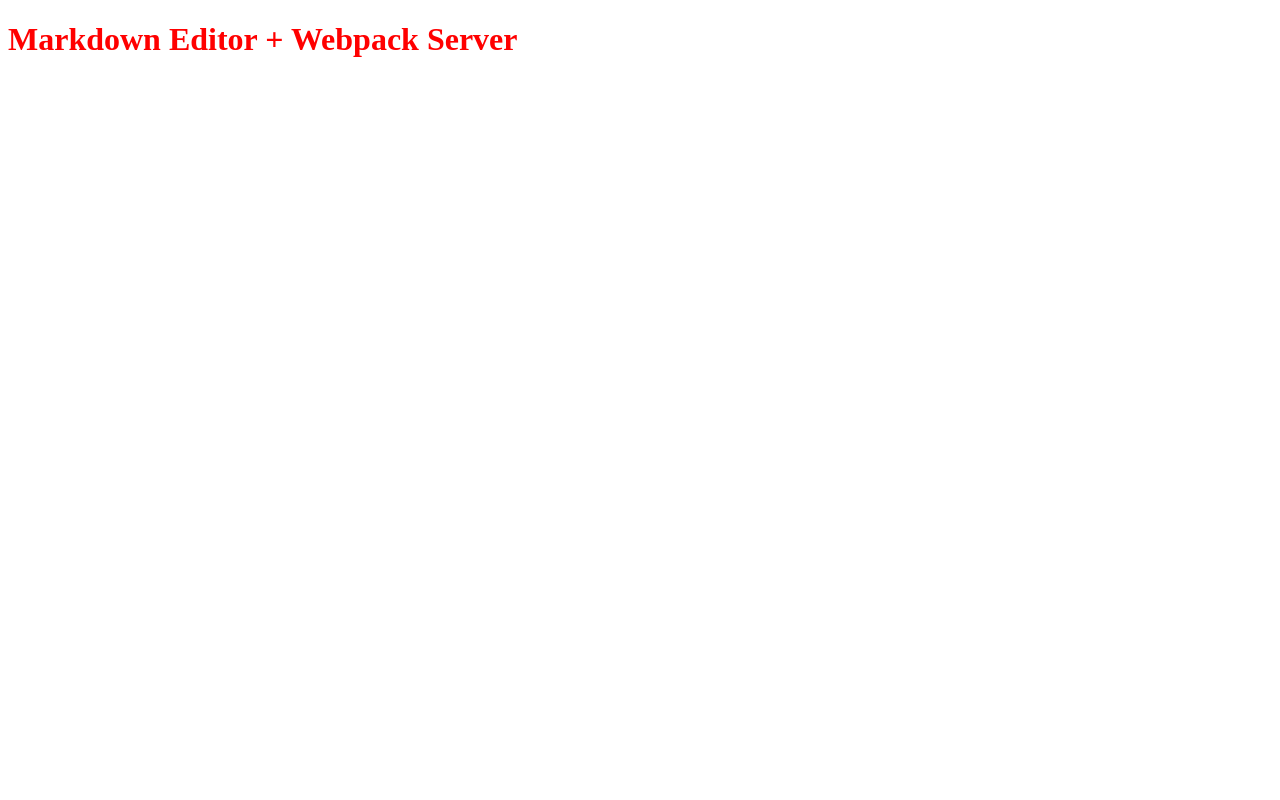
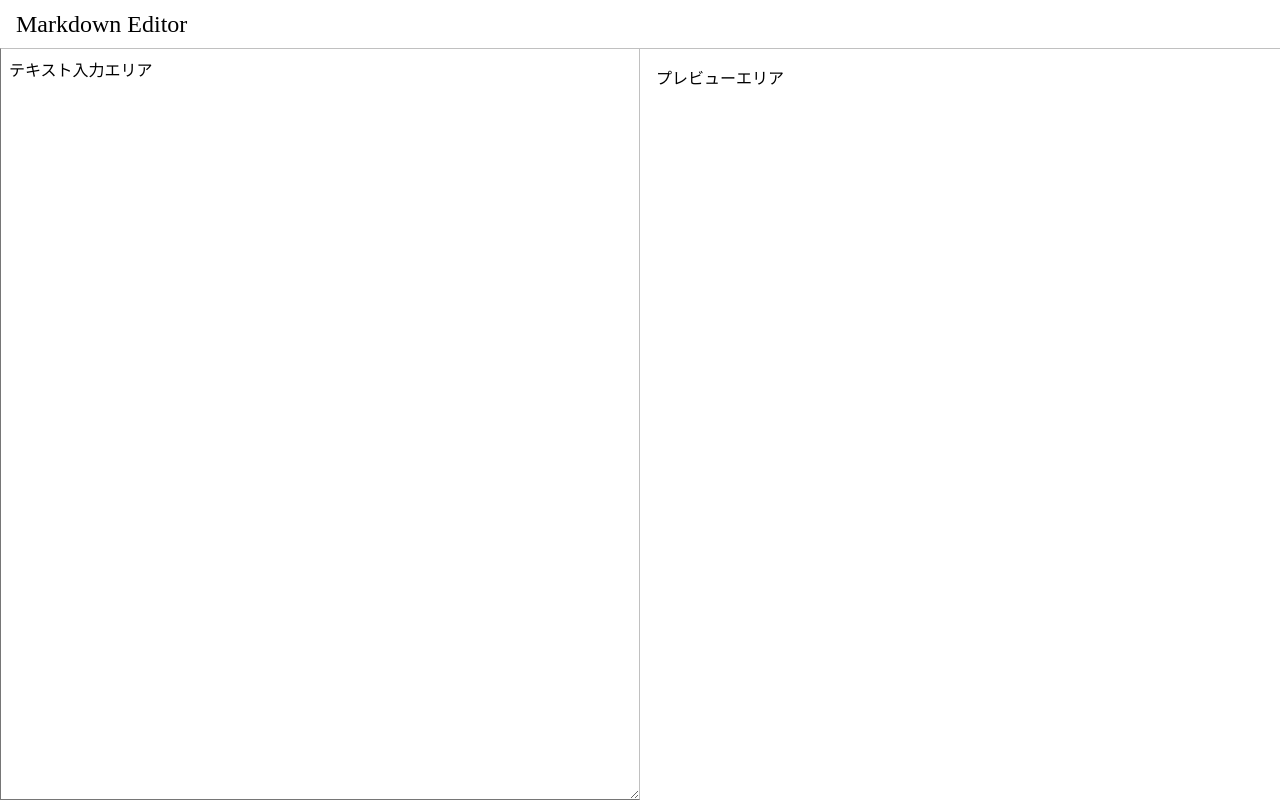
Before and after one commit to cha1ra/react-markdown-editor-handson, a React app: page / in a window 1280 px wide. Built offline with nearby package versions, Linux system fonts and the light colour scheme.

Commit message:
editorページを表示させる

```diff
--- a/src/index.tsx
+++ b/src/index.tsx
@@ -1,14 +1,23 @@
 import * as React from 'react'
 import { render } from 'react-dom'
 import styled from 'styled-components'
+import {createGlobalStyle} from 'styled-components'
+// 作成したエディタ画面のインポート
+import {Editor} from './pages/editor'
 
 
-// styled.(HTMLタグ名) でタグを指定、その後 `` 内に CSS を記述する
-const Header = styled.h1`
-    color: red;
-  `
+// ページ全体に適用できるスタイルを定義
+const GlobalStyle = createGlobalStyle`
+  body * {
+    box-sizing: border-box;
+  }
+`
 
-// JSXの記述をしている
-const Main = (<Header>Markdown Editor + Webpack Server</Header>)
+const Main = (
+    <>
+      <GlobalStyle />
+      <Editor />
+    </>
+)
 
 render(Main, document.getElementById('app'))
--- a/src/pages/editor.tsx
+++ b/src/pages/editor.tsx
@@ -1,6 +1,7 @@
 import * as React from 'react'
 import styled from 'styled-components'
 
+// styled.(HTMLタグ名) でタグを指定、その後 `` 内に CSS を記述する
 const Header = styled.header`
   font-size: 1.5rem;
   height: 2rem;
```
